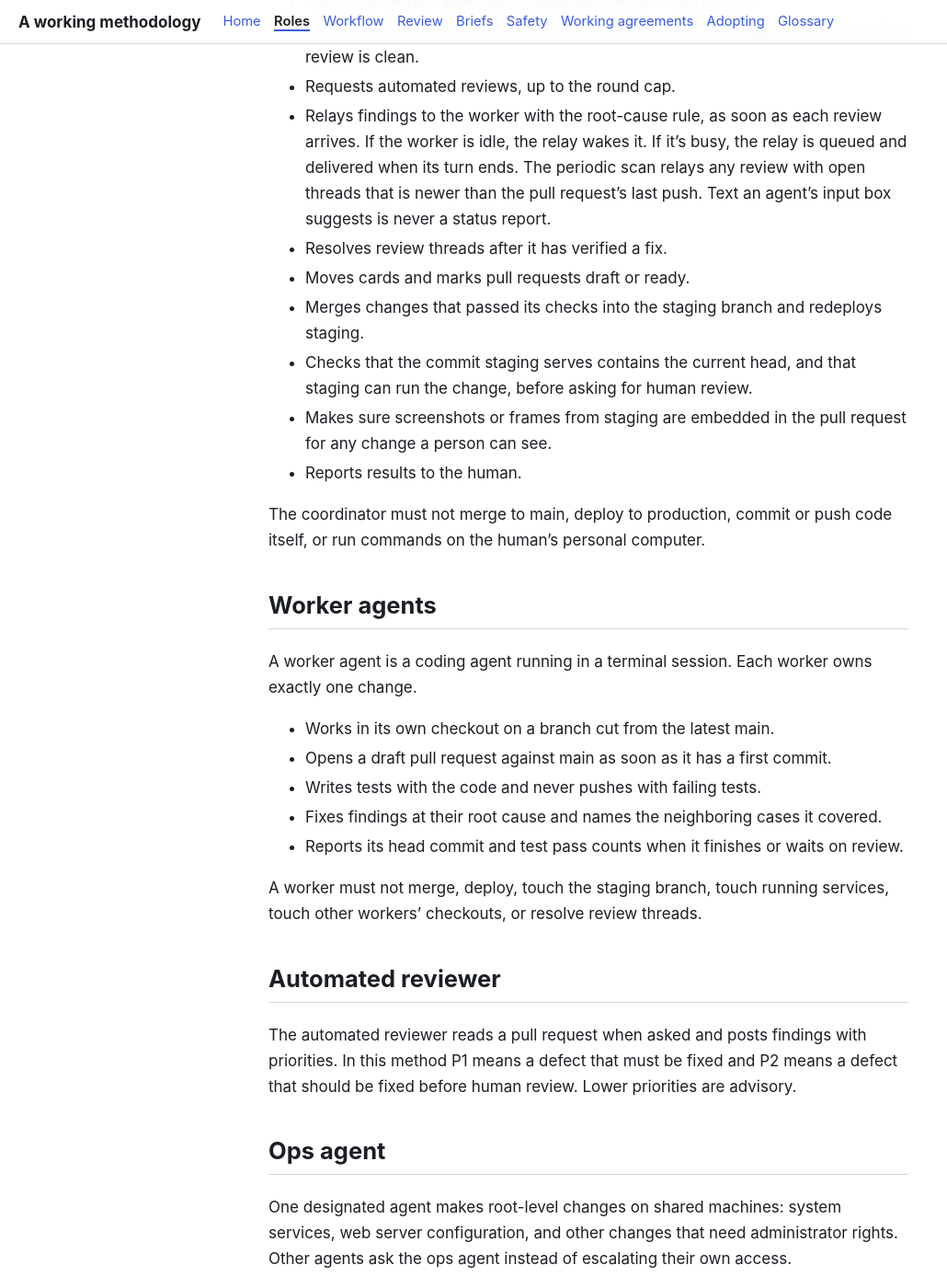
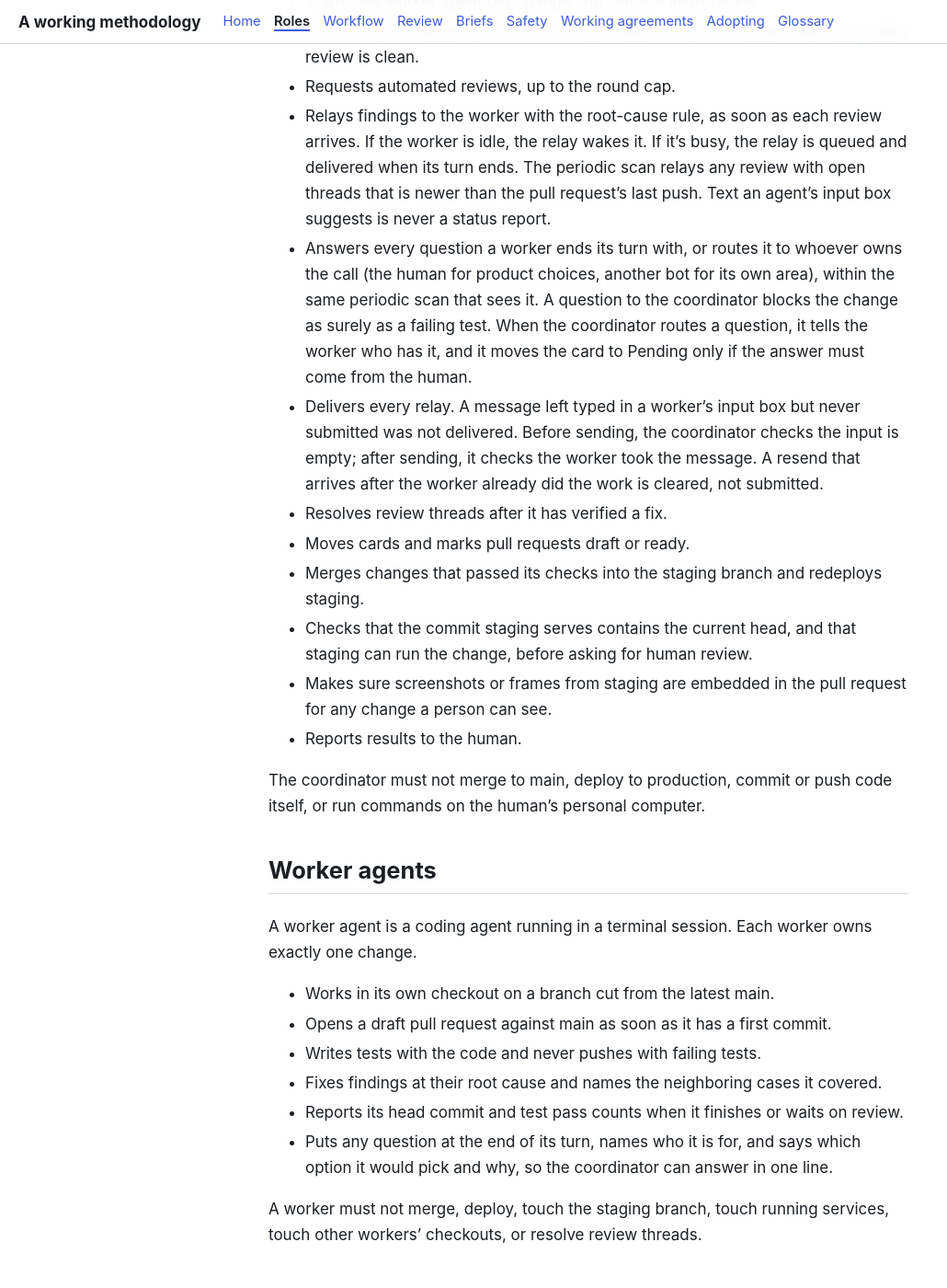
Before and after one commit to tangentcode/methodology, a Jekyll site: the page built from roles.md, in a window 1280 px wide and 1400 px high, scrolled down 710 px. Shown: the whole window at 92% size, without its empty margins (0-1030 px from the left). Built offline with Jekyll 4.4.1, drawn with Linux system fonts in a browser that asks for light colours; our own code applies the rules of GitHub Pages for plain Markdown files.

Commit message:
Roles: a worker's end-of-turn question is answered or routed in the same scan, and relays must be delivered (#25)
Co-authored-by: tangentstorm <2150613+tangentstorm@users.noreply.github.com>

```diff
--- a/roles.md
+++ b/roles.md
@@ -19,6 +19,8 @@ The coordinator runs the loop and keeps the board accurate. It does not write th
 - Checks each change before the first automated review and again after automated review is clean.
 - Requests automated reviews, up to the round cap.
 - Relays findings to the worker with the root-cause rule, as soon as each review arrives. If the worker is idle, the relay wakes it. If it's busy, the relay is queued and delivered when its turn ends. The periodic scan relays any review with open threads that is newer than the pull request's last push. Text an agent's input box suggests is never a status report.
+- Answers every question a worker ends its turn with, or routes it to whoever owns the call (the human for product choices, another bot for its own area), within the same periodic scan that sees it. A question to the coordinator blocks the change as surely as a failing test. When the coordinator routes a question, it tells the worker who has it, and it moves the card to Pending only if the answer must come from the human.
+- Delivers every relay. A message left typed in a worker's input box but never submitted was not delivered. Before sending, the coordinator checks the input is empty; after sending, it checks the worker took the message. A resend that arrives after the worker already did the work is cleared, not submitted.
 - Resolves review threads after it has verified a fix.
 - Moves cards and marks pull requests draft or ready.
 - Merges changes that passed its checks into the staging branch and redeploys staging.
@@ -37,6 +39,7 @@ A worker agent is a coding agent running in a terminal session. Each worker owns
 - Writes tests with the code and never pushes with failing tests.
 - Fixes findings at their root cause and names the neighboring cases it covered.
 - Reports its head commit and test pass counts when it finishes or waits on review.
+- Puts any question at the end of its turn, names who it is for, and says which option it would pick and why, so the coordinator can answer in one line.
 
 A worker must not merge, deploy, touch the staging branch, touch running services, touch other workers' checkouts, or resolve review threads.
 
```
